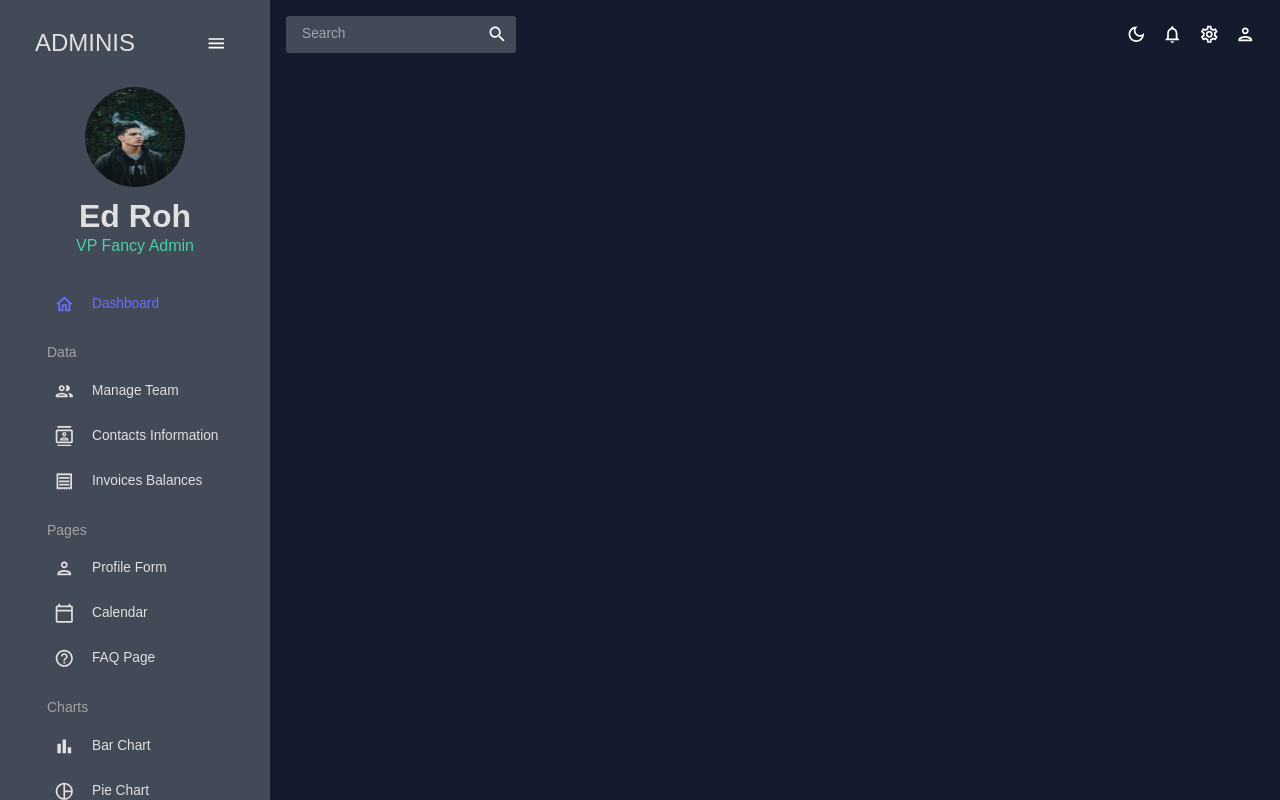
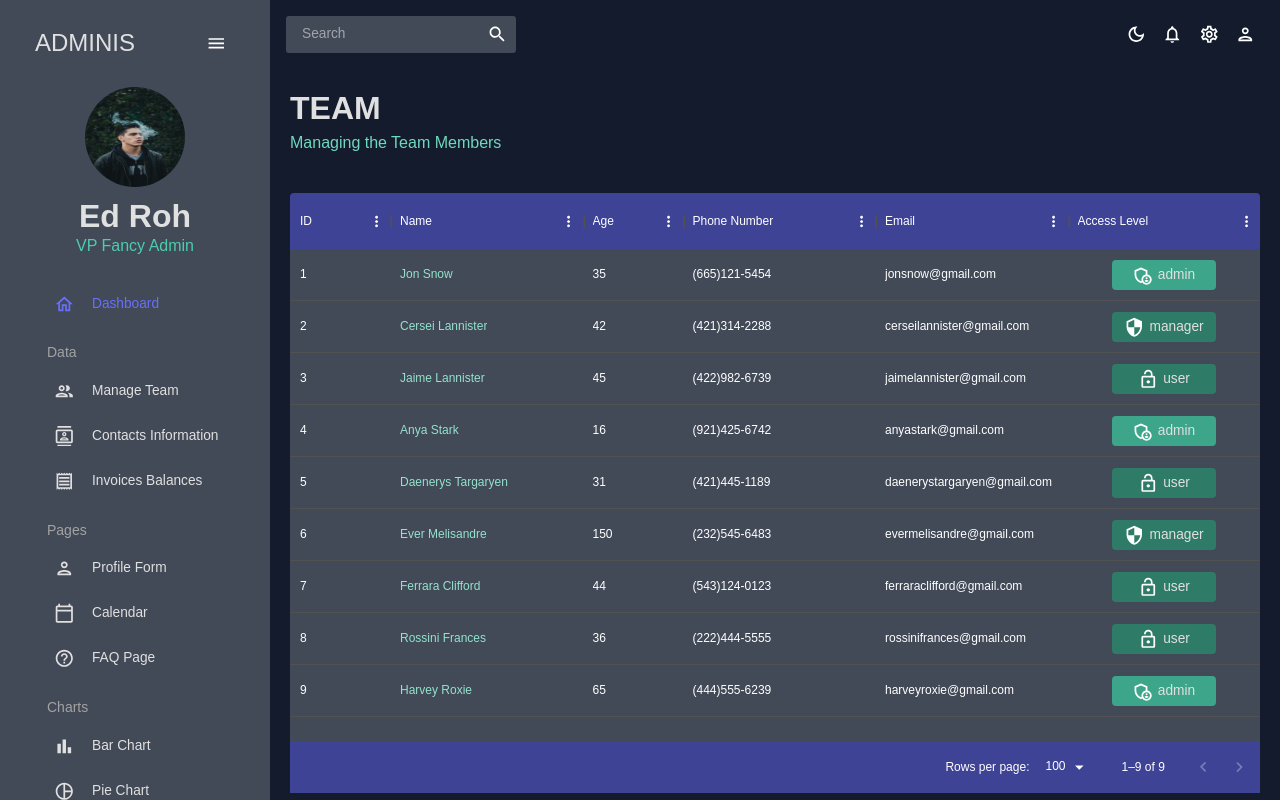
Before and after one commit to mtq308/FPTUniTrack_WDP301, a React (Create React App) app: page /team in a window 1280 px wide. Built offline with nearby package versions, Linux system fonts and the light colour scheme.

Commit message:
Tables with Mui Data Grid

```diff
--- a/src/App.js
+++ b/src/App.js
@@ -1,12 +1,12 @@
 import { ColorModeContext, useMode } from "./theme";
 import { CssBaseline, ThemeProvider } from "@mui/material";
-import { Routes, Route } from "react-router-dom"
+import { Routes, Route } from "react-router-dom";
 import Topbar from "./scenes/global/Topbar";
 import Sidebar from "./scenes/global/Sidebar";
 import Dashboard from "./scenes/dashboard";
-// import Team from "./scenes/team";
-// import Invoices from "./scenes/invoices";
-// import Contacts from "./scenes/contacts";
+import Team from "./scenes/team";
+import Invoices from "./scenes/invoices";
+import Contacts from "./scenes/contacts";
 // import Bar from "./scenes/bar";
 // import Form from "./scenes/form";
 // import Line from "./scenes/line";
@@ -27,9 +27,9 @@
             <Topbar />
             <Routes>
               <Route path="/" element={<Dashboard />} />
-              {/* <Route path="/team" element={<Team />} /> */}
-              {/* <Route path="/contacts" element={<Contacts />} /> */}
-              {/* <Route path="/invoices" element={<Invoices />} /> */}
+              <Route path="/team" element={<Team />} />
+              <Route path="/contacts" element={<Contacts />} />
+              <Route path="/invoices" element={<Invoices />} />
               {/* <Route path="/form" element={<Form />} /> */}
               {/* <Route path="/bar" element={<Bar />} /> */}
               {/* <Route path="/pie" element={<Pie />} /> */}
@@ -37,7 +37,6 @@
               {/* <Route path="/faq" element={<FAQ />} /> */}
               {/* <Route path="/geography" element={<Geography />} /> */}
               {/* <Route path="/calendar" element={<Calendar />} /> */}
-
             </Routes>
           </main>
         </div>
--- /dev/null
+++ b/src/scenes/contacts/index.jsx
@@ -0,0 +1,98 @@
+import { Box } from "@mui/material";
+import { DataGrid, GridToolbar } from "@mui/x-data-grid";
+import { tokens } from "../../theme";
+import { mockDataContacts } from "../../data/mockData";
+
+import Header from "../../components/Header";
+import { useTheme } from "@mui/material";
+
+const Contacts = () => {
+  const theme = useTheme();
+  const colors = tokens(theme.palette.mode);
+
+  const columns = [
+    { field: "id", headerName: "ID", flex: 0.5 },
+    { field: "registrarId", headerName: "Registar ID" },
+    {
+      field: "name",
+      headerName: "Name",
+      flex: 1,
+      cellClassName: "name-column--cell",
+    },
+    {
+      field: "age",
+      headerName: "Age",
+      type: "number",
+      headerAlign: "left",
+      align: "left",
+    },
+    {
+      field: "phone",
+      headerName: "Phone Number",
+      flex: 1,
+    },
+    {
+      field: "email",
+      headerName: "Email",
+      flex: 1,
+    },
+    {
+      field: "address",
+      headerName: "Address",
+      flex: 1,
+    },
+    {
+      field: "city",
+      headerName: "City",
+      flex: 1,
+    },
+    {
+      field: "zipCode",
+      headerName: "ZipCode",
+      flex: 1,
+    },
+  ];
+
+  return (
+    <Box m="20px">
+      <Header title="CONTACTS" subtitle="List of Contact for Future Refere" />
+      <Box
+        m="40px 0 0 0"
+        height="75vh"
+        sx={{
+          "& .MuiDataGrid-root": {
+            border: "none",
+          },
+          "& .MuiDataGrid-cell": {
+            borderBottom: "none",
+          },
+          "& .name-column--cell": {
+            color: colors.greenAccent[300],
+          },
+          "& .MuiDataGrid-columnHeaders": {
+            backgroundColor: colors.blueAccent[700],
+            borderBottom: "none",
+          },
+          "& .MuiDataGrid-virtualScroller": {
+            backgroundColor: colors.primary[400],
+          },
+          "& .MuiDataGrid-footerContainer": {
+            borderTop: "none",
+            backgroundColor: colors.blueAccent[700],
+          },
+          "& .MuiDataGrid-toolbarContainer .MuiButton-text": {
+            color: `${colors.grey[100]} !important`,
+          },
+        }}
+      >
+        <DataGrid
+          rows={mockDataContacts}
+          columns={columns}
+          components={{ Toolbar: GridToolbar }}
+        />
+      </Box>
+    </Box>
+  );
+};
+
+export default Contacts;
--- /dev/null
+++ b/src/scenes/invoices/index.jsx
@@ -0,0 +1,89 @@
+import { Box, Typography, useTheme } from "@mui/material";
+import { DataGrid } from "@mui/x-data-grid";
+import { tokens } from "../../theme";
+import { mockDataInvoices } from "../../data/mockData";
+
+import Header from "../../components/Header";
+
+const Invoices = () => {
+  const theme = useTheme();
+  const colors = tokens(theme.palette.mode);
+
+  const columns = [
+    { field: "id", headerName: "ID" },
+    {
+      field: "name",
+      headerName: "Name",
+      flex: 1,
+      cellClassName: "name-column--cell",
+    },
+    {
+      field: "phone",
+      headerName: "Phone Number",
+      flex: 1,
+    },
+    {
+      field: "email",
+      headerName: "Email",
+      flex: 1,
+    },
+    {
+      field: "cost",
+      headerName: "Cost",
+      flex: 1,
+      renderCell: (params) => (
+        <Typography color={colors.greenAccent[500]}>
+          ${params.row.cost}
+        </Typography>
+      ),
+    },
+    {
+      field: "date",
+      headerName: "Date",
+      flex: 1,
+    },
+  ];
+
+  return (
+    <Box m="20px">
+      <Header title="INVOICES" subtitle="List of Invoice Balances" />
+      <Box
+        m="40px 0 0 0"
+        height="75vh"
+        sx={{
+          "& .MuiDataGrid-root": {
+            border: "none",
+          },
+          "& .MuiDataGrid-cell": {
+            borderBottom: "none",
+          },
+          "& .name-column--cell": {
+            color: colors.greenAccent[300],
+          },
+          "& .MuiDataGrid-columnHeaders": {
+            backgroundColor: colors.blueAccent[700],
+            borderBottom: "none",
+          },
+          "& .MuiDataGrid-virtualScroller": {
+            backgroundColor: colors.primary[400],
+          },
+          "& .MuiDataGrid-footerContainer": {
+            borderTop: "none",
+            backgroundColor: colors.blueAccent[700],
+          },
+          "& .MuiCheckbox-root": {
+            color: `${colors.greenAccent[200]} !important`,
+          },
+        }}
+      >
+        <DataGrid
+          checkboxSelection
+          rows={mockDataInvoices}
+          columns={columns}
+        />
+      </Box>
+    </Box>
+  );
+};
+
+export default Invoices;
--- /dev/null
+++ b/src/scenes/team/index.jsx
@@ -0,0 +1,106 @@
+import { Box, Typography, useTheme } from "@mui/material";
+import { DataGrid } from "@mui/x-data-grid";
+import { tokens } from "../../theme";
+import { mockDataTeam } from "../../data/mockData";
+
+import AdminPanelSettingsOutlinedIcon from "@mui/icons-material/AdminPanelSettingsOutlined";
+import LockOpenOutlinedIcon from "@mui/icons-material/LockOpenOutlined";
+import SecurityOutlinedIcon from "@mui/icons-material/SecurityOutlined";
+import Header from "../../components/Header";
+
+const Team = () => {
+  const theme = useTheme();
+  const colors = tokens(theme.palette.mode);
+
+  const columns = [
+    { field: "id", headerName: "ID" },
+    {
+      field: "name",
+      headerName: "Name",
+      flex: 1,
+      cellClassName: "name-column--cell",
+    },
+    {
+      field: "age",
+      headerName: "Age",
+      type: "number",
+      headerAlign: "left",
+      align: "left",
+    },
+    {
+      field: "phone",
+      headerName: "Phone Number",
+      flex: 1,
+    },
+    {
+      field: "email",
+      headerName: "Email",
+      flex: 1,
+    },
+    {
+      field: "access",
+      headerName: "Access Level",
+      flex: 1,
+      renderCell: ({ row: { access } }) => {
+        return (
+          <Box
+            width="60%"
+            m="0 auto"
+            p="5px"
+            display="flex"
+            justifyContent="center"
+            backgroundColor={
+              access === "admin"
+                ? colors.greenAccent[600]
+                : colors.greenAccent[700]
+            }
+            borderRadius="4px"
+          >
+            {access === "admin" && <AdminPanelSettingsOutlinedIcon />}
+            {access === "manager" && <SecurityOutlinedIcon />}
+            {access === "user" && <LockOpenOutlinedIcon />}
+            <Typography color={colors.grey[100]} sx={{ ml: "5px" }}>
+              {access}
+            </Typography>
+          </Box>
+        );
+      },
+    },
+  ];
+
+  return (
+    <Box m="20px">
+      <Header title="TEAM" subtitle="Managing the Team Members" />
+      <Box
+        m="40px 0 0 0"
+        height="75vh"
+        sx={{
+          "& .MuiDataGrid-root": {
+            border: "none",
+          },
+          "& .MuiDataGrid-cell": {
+            borderBottom: "none",
+          },
+          "& .name-column--cell": {
+            color: colors.greenAccent[300],
+          },
+          "& .MuiDataGrid-columnHeaders": {
+            backgroundColor: colors.blueAccent[700],
+            borderBottom: "none",
+          },
+          "& .MuiDataGrid-virtualScroller": {
+            backgroundColor: colors.primary[400],
+          },
+          "& .MuiDataGrid-footerContainer": {
+            borderTop: "none",
+            backgroundColor: colors.blueAccent[700],
+          },
+        }}
+      >
+        <DataGrid rows={mockDataTeam} columns={columns} />
+      </Box>
+    </Box>
+  );
+};
+
+export default Team;
```
